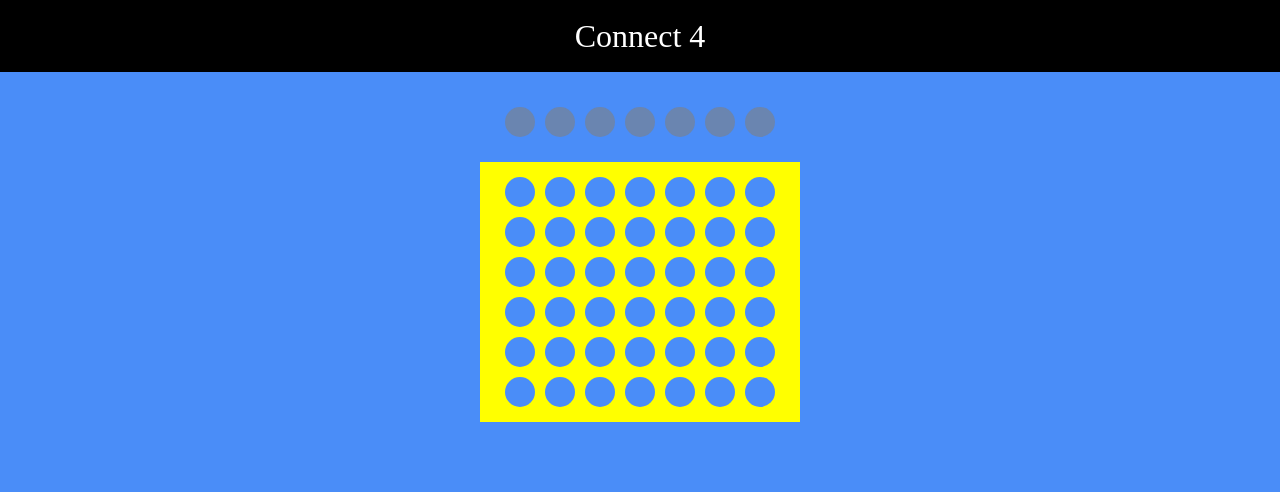
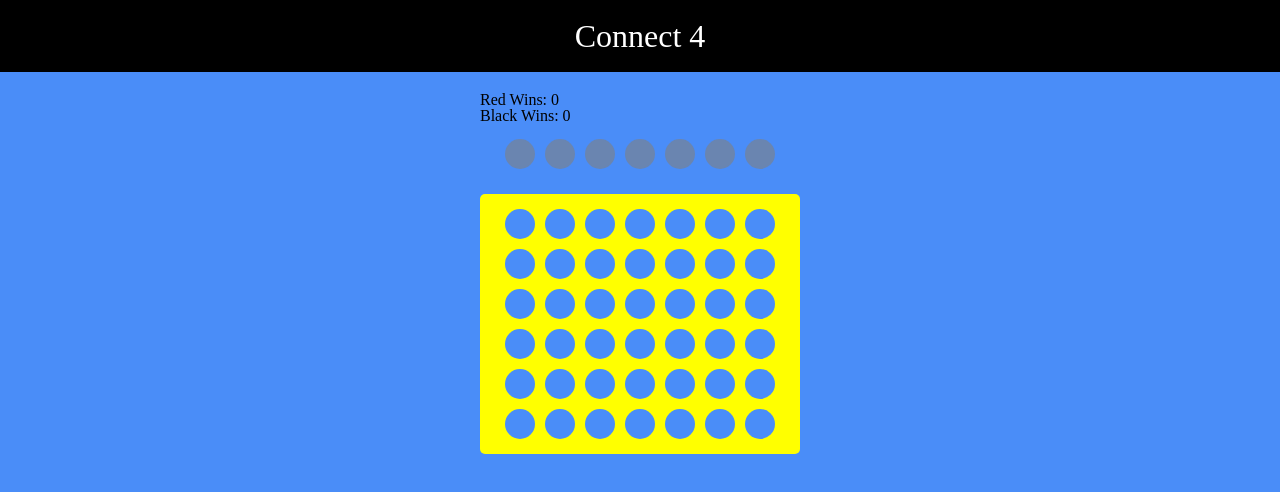
Before and after one commit to BrandonHarrison01/connect-four, a React (Create React App) app: page /local-pvp in a window 1280 px wide. Shown: the top 492 px of the page. Built offline with nearby package versions, Linux system fonts and the light colour scheme.

Commit message:
created player won modal and added a win count

```diff
--- /dev/null
+++ b/src/components/player-won.jsx
@@ -0,0 +1,13 @@
+import React from 'react'
+
+function PlayerWon(props) {
+    return(
+        <div>
+            {props.player === 1 && <p>red wins</p>}
+            {props.player === 2 && <p>black wins</p>}
+            <button onClick={props.resetBoard}>Reset</button>
+        </div>
+    )
+}
+
+export default PlayerWon
--- a/src/components/pvp-board.jsx
+++ b/src/components/pvp-board.jsx
@@ -1,4 +1,5 @@
 import React, { useState, useEffect } from "react";
+import PlayerWon from './player-won'
 
 function PvpBoard() {
   let [board, setBoard] = useState([
@@ -11,6 +12,8 @@ function PvpBoard() {
   ]);
   let [player, setPlayer] = useState(1);
   let [playerWon, setPlayerWon] = useState(false)
+  let [redWins, setRedWins] = useState(0)
+  let [blackWins, setBlackWins] = useState(0)
 
 
   useEffect(() => {
@@ -55,7 +58,11 @@ function PvpBoard() {
         }
       }
     }
-  }, [ player, board ])
+
+    playerWon === 1 && setBlackWins(prev => prev + 1)
+    playerWon === 2 && setRedWins(prev => prev + 1)
+
+  }, [ player, board, playerWon ])
 
 
   const addPiece = (y, p) => {
@@ -83,8 +90,22 @@ function PvpBoard() {
     return;
   };
 
+  const resetBoard = () => {
+    setBoard([
+      [0, 0, 0, 0, 0, 0, 0],
+      [0, 0, 0, 0, 0, 0, 0],
+      [0, 0, 0, 0, 0, 0, 0],
+      [0, 0, 0, 0, 0, 0, 0],
+      [0, 0, 0, 0, 0, 0, 0],
+      [0, 0, 0, 0, 0, 0, 0],
+    ])
+    setPlayerWon(false)
+  }
+
   return (
     <div className='board'>
+      <p>Red Wins: {redWins}</p>
+      <p>Black Wins: {blackWins}</p>
       <div className='game-controls'>
         {board[0].map((val, index) => (
           <p
@@ -103,8 +124,7 @@ function PvpBoard() {
           </div>
         ))}
       </div>
-      {playerWon === 1 && <p>Black Wins!</p>}
-      {playerWon === 2 && <p>Red Wins!</p>}
+      {playerWon > 0 && <PlayerWon player={player} resetBoard={resetBoard} />}
     </div>
   );
 }
--- a/src/styling/pvp-board.scss
+++ b/src/styling/pvp-board.scss
@@ -32,6 +32,7 @@
 
     .game {
         background-color: yellow;
+        border-radius: 5px;
         padding: 10px;
 
         .row {
```
